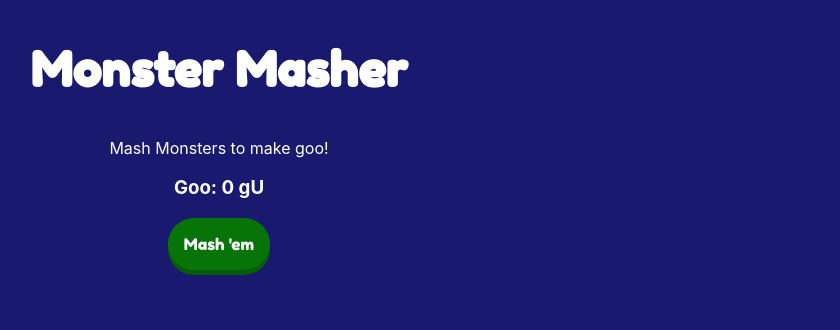
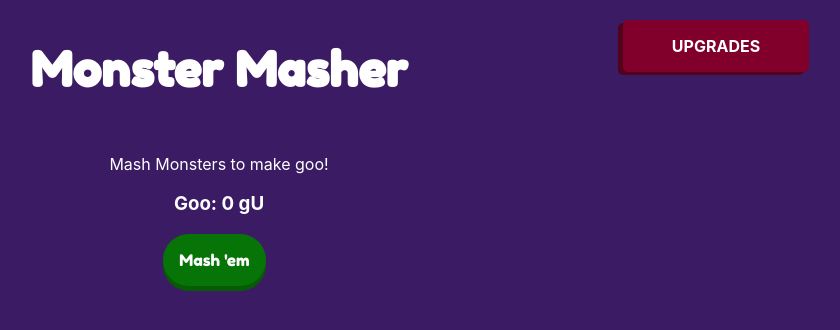
Before and after one commit to mattesteves/MonsterMasher, a React (Create React App) app: page / in a window 1280 px wide. Shown: the top 330 px of the page, without its empty margins (421-1261 px from the left). Built offline with nearby package versions, Linux system fonts and the light colour scheme.

Commit message:
adjusted the flexbox styling

```diff
--- a/src/App.js
+++ b/src/App.js
@@ -1,5 +1,6 @@
 import React, { Component } from 'react';
 import Mash from './components/mash';
+import Upgrades from './components/upgrades';
 
 import './styles/App.css';
 
@@ -32,6 +33,17 @@ class App extends Component {
 
   render() {
     return (
+      <div id="flex-container">
+        <div class="flex_row">
+          <div class="spacer" />
+          <h2 id="title">Monster Masher</h2>
+          <div class="spacer">
+            <div class="upgrade_label">UPGRADES</div>
+          </div>
+        </div>
+        <div class="flex_row">
+          <div class="spacer" />
+          <div id="mash_frame">
             <Mash
               goo={this.state.goo}
               mash={this.mash}
@@ -39,6 +51,12 @@ class App extends Component {
               modIncrease={this.modIncrease}
               autoGooMod={this.state.autoGooMod}
             />
+          </div>
+          <div id="upgrades_frame">
+            <Upgrades />
+          </div>
+        </div>
+      </div>
     );
   }
 }
--- a/src/components/mash.jsx
+++ b/src/components/mash.jsx
@@ -21,10 +21,8 @@ class Mash extends Component {
   };
   render() {
     return (
-      <div id="main_mash">
-        <h2 id="title">Monster Masher</h2>
+      <div>
         {this.props.goo === 0 ? <p>Mash Monsters to make goo!</p> : <br />}
-
         <h3>
           Goo: {this.gooRound()} gU{' '}
           {this.props.autoGooMod > 0 ? (
@@ -35,16 +33,15 @@ class Mash extends Component {
         </h3>
         <button id="mash" onClick={this.props.mash}>
           Mash 'em
-        </button>
-        <br />
+        </button>{' '}
+        &nbsp;
         {this.props.goo >= 20 && this.state.autoMash === false ? (
           <button id="automash" onClick={this.autoMashPress}>
             Automash
           </button>
         ) : (
-          <br />
+          ''
         )}
-
         {this.state.autoMash === true ? (
           <button id="upgrade_automasher">Upgrade Automasher</button>
         ) : (
--- /dev/null
+++ b/src/components/upgrades.jsx
@@ -0,0 +1,12 @@
+import React, { Component } from 'react';
+
+class Upgrades extends Component {
+  constructor(props) {
+    super(props);
+  }
+  render() {
+    return <div />;
+  }
+}
+
+export default Upgrades;
--- a/src/styles/App.css
+++ b/src/styles/App.css
@@ -1,2 +1,3 @@
 @import './main.css';
 @import './mash.css';
+@import './upgrades.css';
--- a/src/styles/main.css
+++ b/src/styles/main.css
@@ -1,15 +1,35 @@
 body {
   color: white;
-  background-color: midnightblue;
+  background-color: rgb(59, 28, 100);
+  text-align: center;
 }
 
 #title {
   font-family: 'Fredoka One', cursive;
+  /* text-align: center; */
   font-size: 3rem;
+  flex: 3;
 }
 
 #main_mash {
-  width: 80%;
   text-align: center;
-  margin: auto;
 }
+
+#flex_container {
+  width: 90%;
+}
+.flex_row {
+  display: flex;
+}
+
+#mash_frame {
+  flex: 3;
+}
+
+#upgrades_frame {
+  flex: 1;
+}
+
+.spacer {
+  flex: 1;
+}
--- a/src/styles/mash.css
+++ b/src/styles/mash.css
@@ -15,3 +15,7 @@ button:active {
   transform: translateY(2px);
   box-shadow: 0 2px rgb(5, 92, 5);
 }
+
+#upgrade_automasher {
+  font-size: 0.8rem;
+}
--- /dev/null
+++ b/src/styles/upgrades.css
@@ -0,0 +1,9 @@
+.upgrade_label {
+  background-color: rgb(128, 0, 43);
+  margin: 20px;
+  margin-right: 50px;
+  box-shadow: -5px 3px rgb(82, 2, 29);
+  border-radius: 5px;
+  font-weight: bold;
+  padding: 1em;
+}
```
Lines whose indentation alone changed are shown as unchanged.
